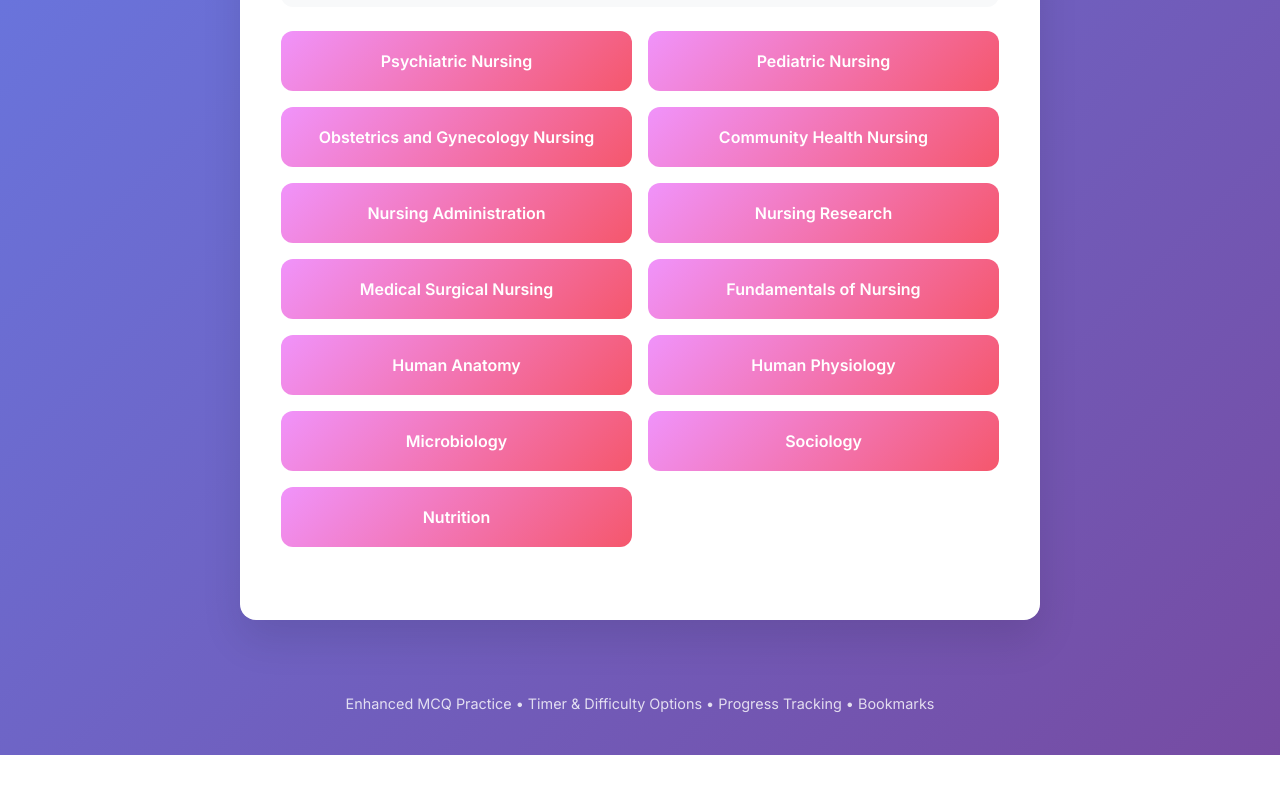
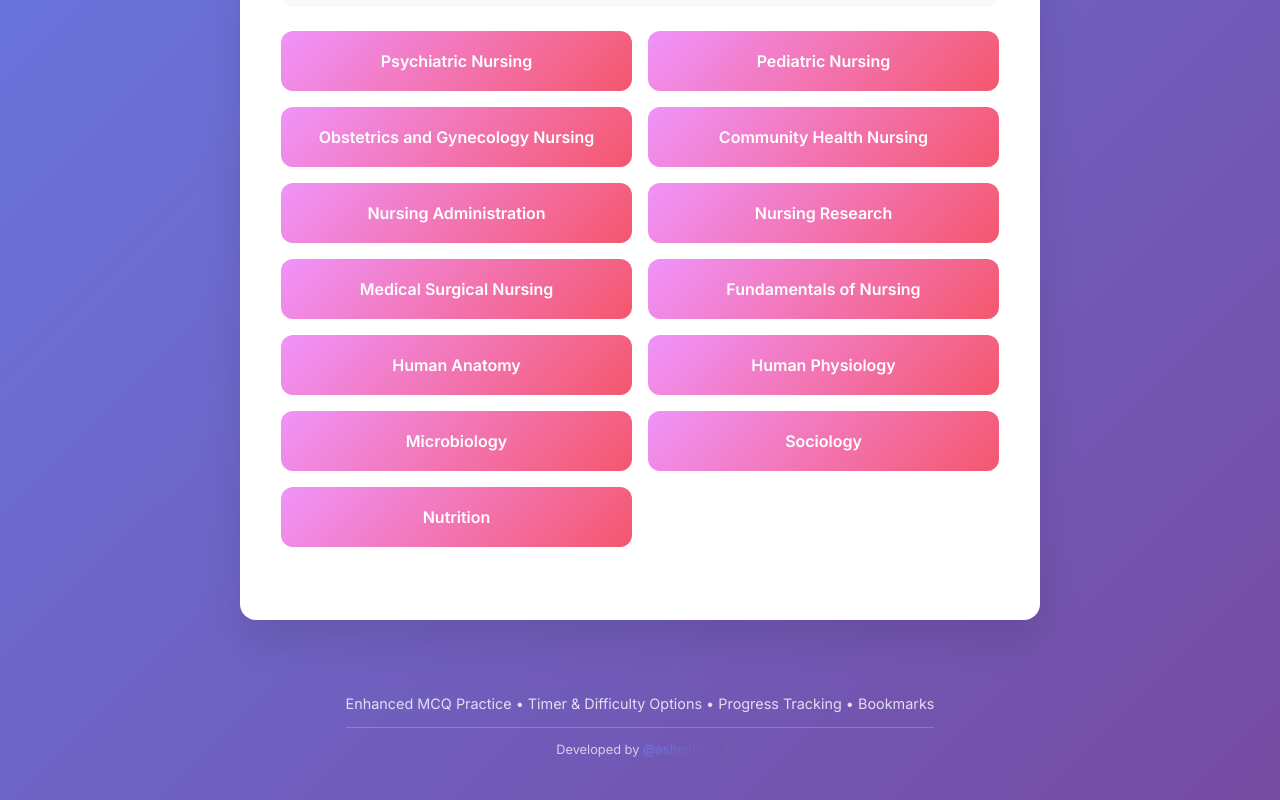
Before and after one commit to ashmilgit15/nursing-mcq-website, a React (Vite) app: page / in a window 1280 px wide. Shown: the part 515-1315 px from the top of the page. Before the commit the page ends 1270 px from the top, so only its background shows below. Built offline with nearby package versions, Linux system fonts and the light colour scheme.

Commit message:
✨ Add professional watermark and branding for @ashmilgit15

```diff
--- a/src/App.jsx
+++ b/src/App.jsx
@@ -688,6 +688,9 @@ export default function App() {
             )}
             <footer className="footer">
                 Enhanced MCQ Practice • Timer & Difficulty Options • Progress Tracking • Bookmarks
+                <div className="watermark">
+                    Developed by <a href="https://github.com/ashmilgit15" target="_blank" rel="noopener noreferrer">@ashmilgit15</a>
+                </div>
             </footer>
         </div>
     )
--- a/src/styles.css
+++ b/src/styles.css
@@ -276,6 +276,32 @@ body {
     font-size: 0.9rem;
     margin-top: 32px;
     padding: 20px;
+}
+
+/* Watermark */
+.watermark {
+    margin-top: 12px;
+    padding-top: 12px;
+    border-top: 1px solid rgba(255, 255, 255, 0.2);
+    font-size: 0.8rem;
+    color: rgba(255, 255, 255, 0.7);
+}
+
+.watermark a {
+    color: rgba(255, 255, 255, 0.9);
+    text-decoration: none;
+    font-weight: 500;
+    transition: all 0.3s ease;
+    background: linear-gradient(135deg, #667eea, #764ba2);
+    -webkit-background-clip: text;
+    -webkit-text-fill-color: transparent;
+    background-clip: text;
+}
+
+.watermark a:hover {
+    text-decoration: underline;
+    transform: scale(1.05);
+    text-shadow: 0 0 10px rgba(102, 126, 234, 0.5);
 }
 
 /* Timer styles */
```
Also changed, not shown: index.html (line endings or trailing spaces), scripts/count-questions.mjs (line endings or trailing spaces), src/main.jsx (line endings or trailing spaces), 1 other file (tests, documents, lock files or other folders).
